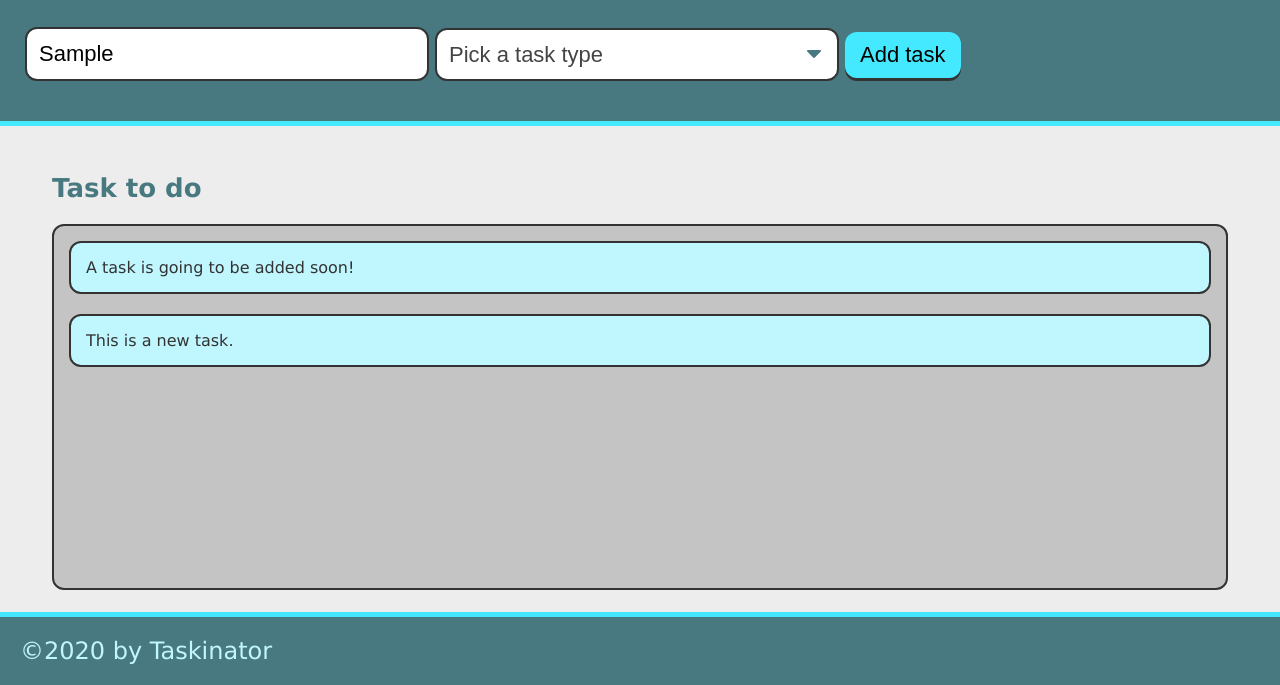
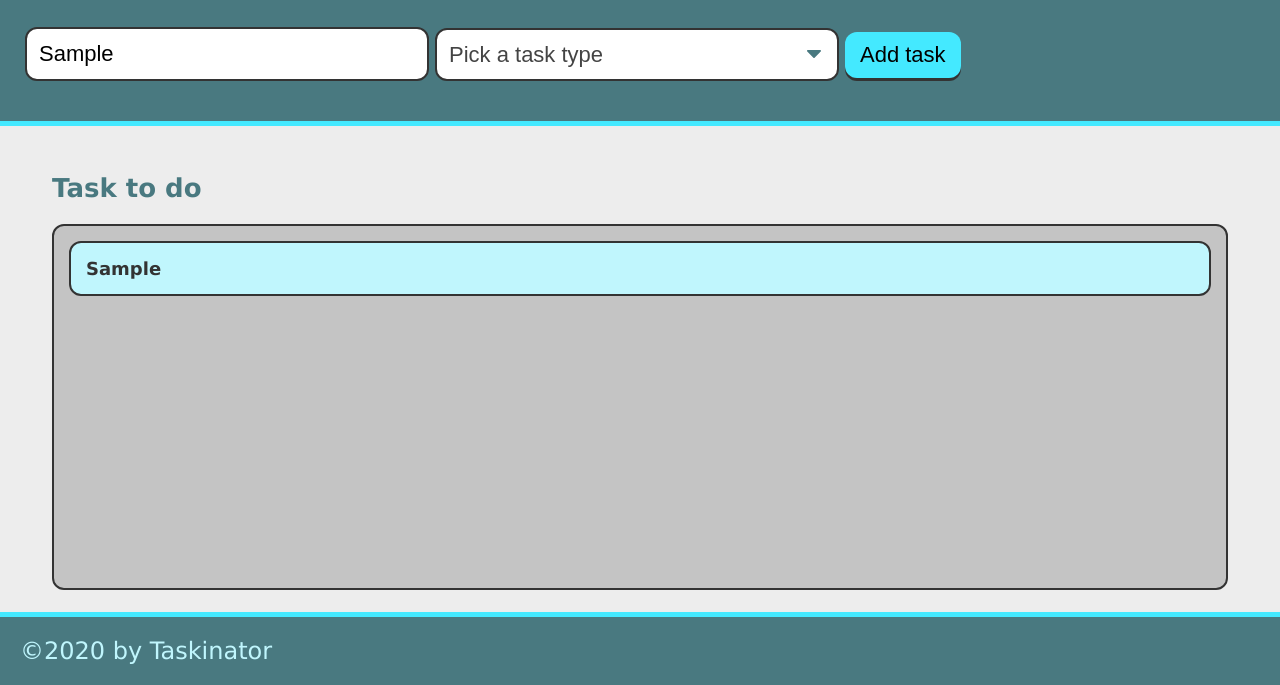
Before and after one commit to HoneySanghani/taskinator, a plain HTML site: page index.html in a window 1280 px wide. Both pictures are taken after typing "Sample" into the empty fields and a click on the button "Add task". Shown: the part 115-800 px from the top of the page. Drawn offline with Linux system fonts and the light colour scheme.

Commit message:
added dynamic submit feature

```diff
--- a/assests/js/script.js
+++ b/assests/js/script.js
@@ -1,11 +1,19 @@
-var buttonEl=document.querySelector("#save-task");
 var listEl=document.querySelector(".task-list");
 var formEl = document.querySelector("#task-form");
-function createTaskHandler(event){
+var createTaskHandler=function(event){
     event.preventDefault();
-    var taskListEl=document.createElement("li");
-    taskListEl.className = "task-item";
-    taskListEl.textContent = "This is a new task.";
-    listEl.appendChild(taskListEl);
+    var taskNameInput = document.querySelector("input[name='task-name']").value;
+    var taskTypeInput = document.querySelector("select[name='task-type']").value;
+    //creating list items
+    var listItemEl=document.createElement("li");
+    listItemEl.className="task-item";
+    //create div to hold content
+    var taskInfoEl=document.createElement("div");
+    taskInfoEl.className="task-info";
+    taskInfoEl.innerHTML = "<h3 class='task-name'>" + taskNameInput + "</h3><span class='task-type'>" + taskTypeInput + "</span>";
+    listItemEl.appendChild(taskInfoEl);
+    // add entire list item to list
+    listEl.appendChild(listItemEl);
+
 }
 formEl.addEventListener("submit", createTaskHandler);
--- a/index.html
+++ b/index.html
@@ -15,7 +15,7 @@
         <p>click the button bellow to add a task!</p>
         <form id="task-form">
             <div class="form-group">
-                <input type="text" placeholder="Enter The Task Name" name="task-name" id="task-name" />
+                <input type="text" placeholder="Enter The Task Name" name="task-name" />
             </div>
             <div class="form-group">
                 <select class="select-dropdown" name='task-type'>
@@ -34,7 +34,7 @@
         <section class="task-list-wrapper">
             <h2 class="list-title">Task to do</h2>
             <ul class="task-list">
-                <li class="task-item">A task is going to be added soon!</li>
+                <li></li>
             </ul>
         </section>
     </main>
```
